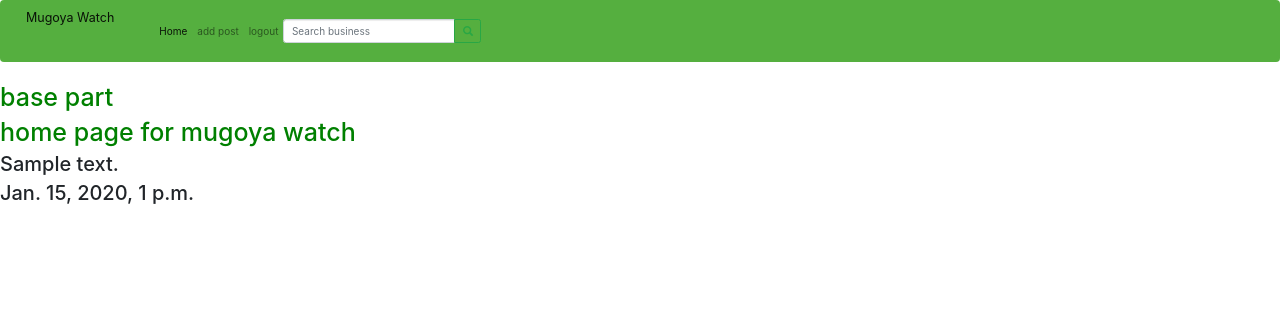
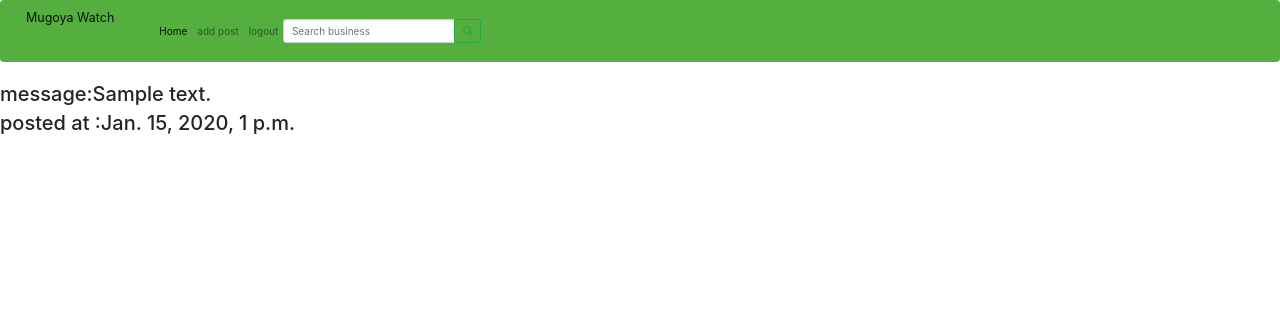
Before and after one commit to trevor-ngugi/mugoya-watch, a Django app: page / in a window 1280 px wide. Shown: the top 322 px of the page. Run offline with Django 3.2, Linux system fonts and the light colour scheme; a user stored in the database is signed in; tables that the repository leaves empty hold one stand-in row (values such as "Sample post"); some libraries are stand-ins or nearby versions.

Commit message:
edit home template

```diff
--- a/mugoyawatch/templates/hood/base.html
+++ b/mugoyawatch/templates/hood/base.html
@@ -23,7 +23,7 @@
 
     {% include "navbar.html" %}
     {% block content %}
-        <h1 >base part</h1>
+
     {%endblock%}
 
     {% block scripts %}
--- a/mugoyawatch/templates/hood/home.html
+++ b/mugoyawatch/templates/hood/home.html
@@ -3,14 +3,14 @@
 {% block content %}
 {{block.super}}
 
-<h1>home page for mugoya watch</h1>
+
 {%for post in posts%}
     <h2>
     {% autoescape on %}
-     {{post.message| safe}}
+     message:{{post.message| safe}}
     {% endautoescape %}
 </h2>
-    <h2>{{post.pub_date}}</h2>
+    <h2>posted at :{{post.pub_date}}</h2>
     <!-- <img src="{{post.message_image.url}}" class="img-responsive" alt="Image">   will add functionality of if -->
 {%endfor%}
 {% endblock %}
```
